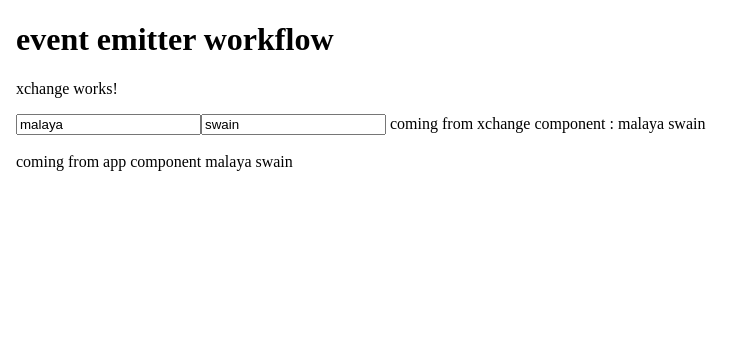
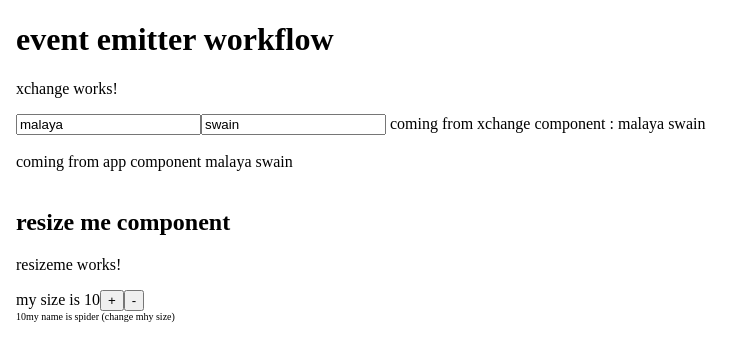
Before and after one commit to Malaya2184/Angular_TS, an Angular app in the folder HelloWorldApp/: page / in a window 1280 px wide. Shown: the top 360 px of the page, without its empty margins (0-752 px from the left). Built offline with nearby package versions, Linux system fonts and the light colour scheme.

Commit message:
rersize me component works

```diff
--- a/HelloWorldApp/src/app/app.component.html
+++ b/HelloWorldApp/src/app/app.component.html
@@ -102,4 +102,11 @@
 <br>
 
 coming from app component {{fname}} {{lname}}
+
+
+<br>
+<br>
+<h2>resize me component</h2>
+<app-resizeme [(size)] = "mysize"></app-resizeme>
+<div [style.font-size.px] ="mysize" > {{mysize}}my name is spider (change mhy size)</div>
 </body>
--- a/HelloWorldApp/src/app/app.component.ts
+++ b/HelloWorldApp/src/app/app.component.ts
@@ -16,6 +16,7 @@ export class AppComponent{
   //you can also declair like this
 
   // title : String = "Spider";
+  mysize = 10;
 
   fname = "malaya";
   lname= "swain";
--- a/HelloWorldApp/src/app/app.module.ts
+++ b/HelloWorldApp/src/app/app.module.ts
@@ -12,6 +12,7 @@ import { StudentComponent } from './student/student.component';
 import { AllStudentComponent } from './all-student/all-student.component';
 import { MouseComponent } from './mouse/mouse.component';
 import { XchangeComponent } from './xchange/xchange.component';
+import { ResizemeComponent } from './resizeme/resizeme.component';
 @NgModule({
   declarations: [
     AppComponent,
@@ -24,6 +25,7 @@ import { XchangeComponent } from './xchange/xchange.component';
     AllStudentComponent,
     MouseComponent,
     XchangeComponent,
+    ResizemeComponent,
   ],
   // it is not manditory but it is a good practice to mention entry components
   entryComponents: [
--- /dev/null
+++ b/HelloWorldApp/src/app/resizeme/resizeme.component.html
@@ -0,0 +1,5 @@
+<p>resizeme works!</p>
+
+<label for="size"> my size is {{size}}</label>
+<button (click) = "resize(+1)">+</button>
+<button (click) = "resize(-1)">-</button>
--- /dev/null
+++ b/HelloWorldApp/src/app/resizeme/resizeme.component.ts
@@ -0,0 +1,23 @@
+import { Component, EventEmitter, Input, OnInit, Output } from '@angular/core';
+
+@Component({
+  selector: 'app-resizeme',
+  templateUrl: './resizeme.component.html',
+  styleUrls: ['./resizeme.component.css']
+})
+export class ResizemeComponent implements OnInit {
+
+  @Input() size:number = 10;
+
+  @Output() sizeChange = new EventEmitter<number>();
+
+  constructor() { }
+  resize(num: number){
+    this.size += num;
+    this.sizeChange.emit(this.size);
+  }
+
+  ngOnInit(): void {
+  }
+
+}
```
Also changed, not shown: HelloWorldApp/src/app/resizeme/resizeme.component.css (added), 1 other file (tests, documents, lock files or other folders).
